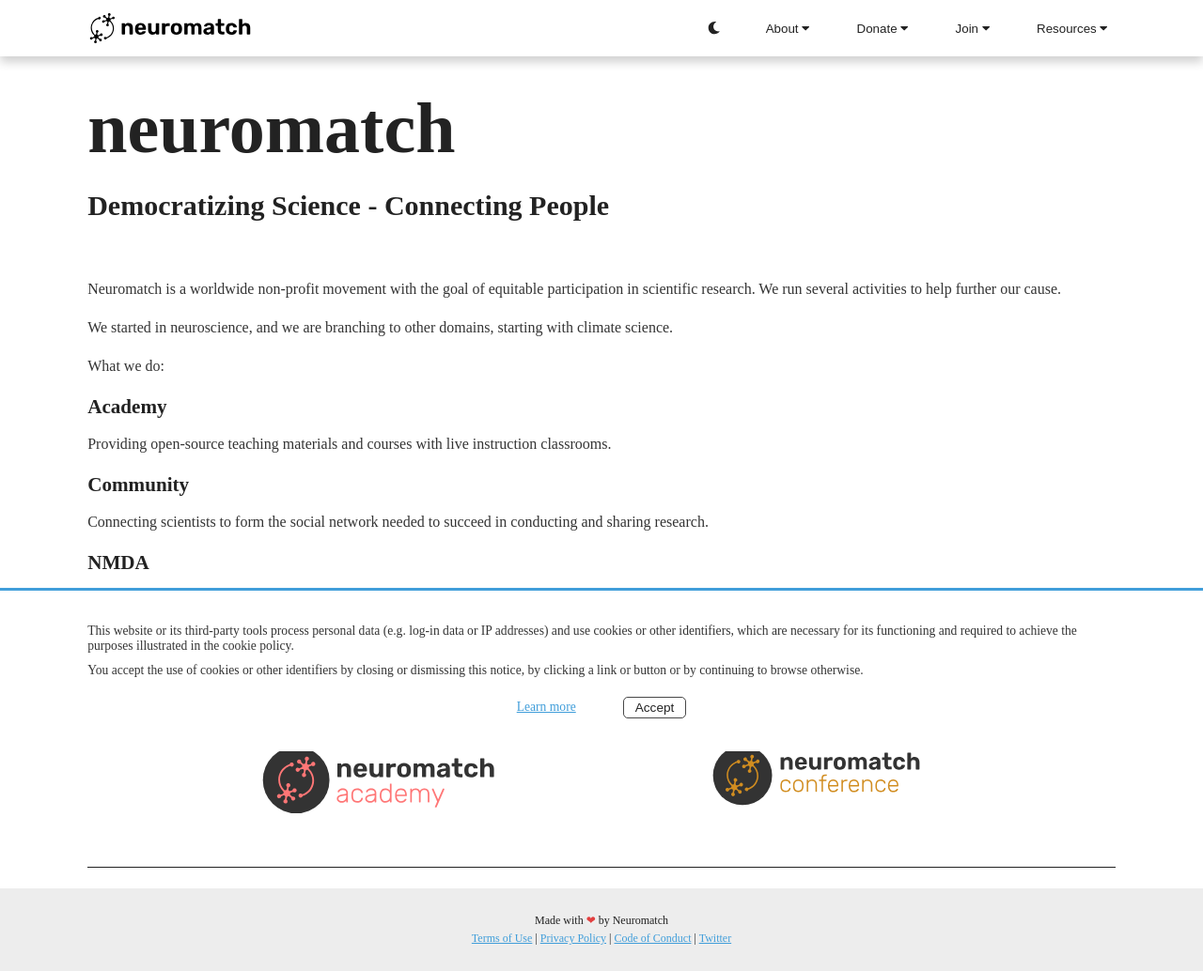
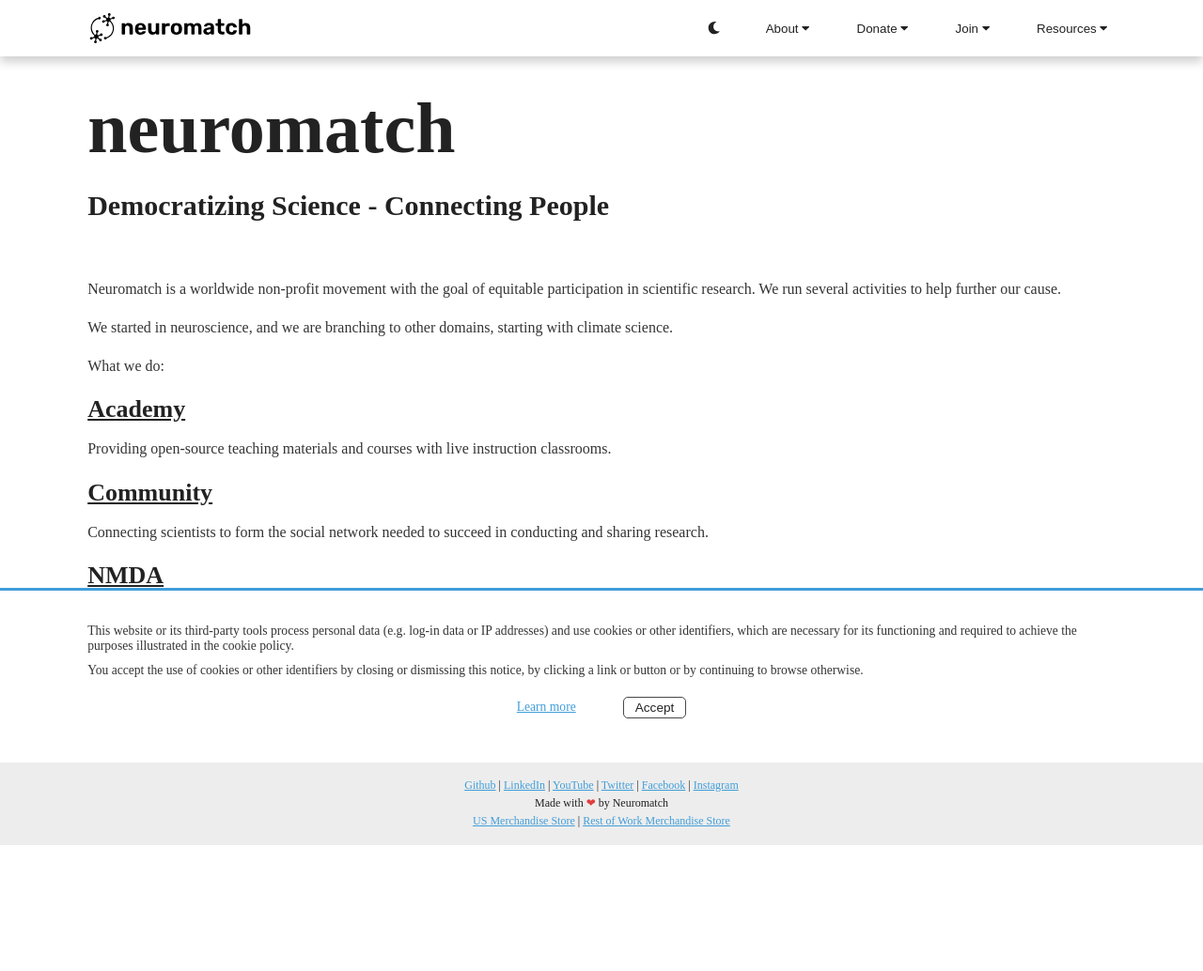
Before and after one commit to neuromatch/neuromatch.io, a Gatsby site: page / in a window 1280 px wide. Shown: the whole page at 94% size. After the commit the page ends 900 px from the top, so only its background shows below. Built offline with nearby package versions, Linux system fonts and the light colour scheme; Gatsby itself is replaced by a stand-in of ours; what typography-theme-moraga would draw is missing.

Commit message:
add footer changes, small fixes

```diff
--- a/src/components/Footer/index.js
+++ b/src/components/Footer/index.js
@@ -1,11 +1,12 @@
-import { Link } from "gatsby";
+//import { Link } from "gatsby";
 import React from "react";
 import styled from "styled-components";
 import { media } from "../../styles";
 import { color } from "../../utils";
 
+
 const StyledFooter = styled.div`
-  height: 5.5em;
+  height: 5.5rem;
   background-color: ${p =>
     color.scale(p.theme.colors.primary, p.theme.colors.factor * 7)};
 
@@ -18,7 +19,7 @@
     height: 6.5em;
   `}
 
-  padding: 0 15px;
+  padding: 7rem auto;
 `;
 
 const StyledFooterText = styled.div`
@@ -28,16 +29,17 @@
   line-height: 1.6em;
 `;
 
-// const StyledLink = styled.a.attrs({
-//   target: '_blank',
-//   rel: 'noopener noreferrer',
-// })`
-//   color: ${p => p.theme.colors.accent};
-// `;
+//const StyledLink = styled.a.attrs({
+//  target: '_blank',
+//  rel: 'noreferrer',
+//})`
+//  color: ${p => p.theme.colors.accent};
+//  cursor: pointer;
+//`;
 
-const StyledInternalLink = styled(Link)`
-  color: ${p => p.theme.colors.accent};
-`;
+//const StyledInternalLink = styled(Link)`
+//  color: ${p => p.theme.colors.accent};
+//`;
 
 const Red = styled.span`
   color: ${p => p.theme.colors.danger};
@@ -46,24 +48,43 @@
 const Footer = () => (
   <StyledFooter>
     <StyledFooterText>
+      <a target="_blank" rel="noreferrer" href="https://github.com/neuromatch">
+        Github
+      </a>
+      {" | "}
+      <a target="_blank" rel="noreferrer" href="https://www.linkedin.com/company/neuromatch">
+        LinkedIn
+      </a>
+      {" | "}
+      <a target="_blank" rel="noreferrer" href="https://www.youtube.com/channel/UC4LoD4yNBuLKQwDOV6t-KPw">
+        YouTube
+      </a>
+      {" | "}
+      <a target="_blank" rel="noreferrer" href="https://twitter.com/neuromatch?lang=en">
+        Twitter
+      </a>
+      {" | "}
+      <a target="_blank" rel="noreferrer" href="https://www.facebook.com/Neuromatch/">
+        Facebook
+      </a>
+      {" | "}
+      <a target="_blank" rel="noreferrer" href="https://www.instagram.com/neuromatch/">
+        Instagram
+      </a>
+      <br />
       Made with
       <Red>&nbsp;❤&nbsp;</Red>
       by Neuromatch
       <br />
-      <StyledInternalLink to="/terms-of-use">Terms of Use</StyledInternalLink>
+      <a target="_blank" rel="noreferrer" href="https://neuromatch.myspreadshop.com/">
+        US Merchandise Store
+      </a>
       {" | "}
-      <StyledInternalLink to="https://academy.neuromatch.io/about/Privacy">
-        Privacy Policy
-      </StyledInternalLink>
-      {" | "}
-      <StyledInternalLink to="https://github.com/NeuromatchAcademy/precourse/blob/master/CODE_OF_CONDUCT.md">
-        Code of Conduct
-      </StyledInternalLink>
-      {" | "}
-      <StyledInternalLink to="https://twitter.com/neuromatch">
-        Twitter
-      </StyledInternalLink>
-    </StyledFooterText>
+      <a target="_blank" rel="noreferrer" href="https://neuromatch.myspreadshop.net/">
+        Rest of Work Merchandise Store
+      </a>
+      <br />
+      </StyledFooterText>
   </StyledFooter>
 );
 
--- a/src/pages/about/policies.js
+++ b/src/pages/about/policies.js
@@ -53,12 +53,6 @@
           <li>Donation and Gift Acceptance - <a
           href="https://drive.google.com/file/d/1ZILc4lB2JE3Z6V2nhW78nx3EvzFiLyzA/view?usp=share_link" target="_blank" rel="noreferrer">click
           here</a></li>
-          <li>Final 2021 Form 990 Signed - <a
-          href="https://drive.google.com/file/d/16wOi1VcWX7lSm5HAHnpV9wnqnIWpFs1v/view?usp=share_link" target="_blank" rel="noreferrer">click
-          here</a></li>
-          <li>Final 2020 Form 990 pg1 - <a
-          href="https://drive.google.com/file/d/1z7Av_FLmZAD-JvdpAIp8b1Fi5cbVSMuC/view?usp=share_link" target="_blank" rel="noreferrer">click
-          here</a></li>
           <li>Neuromatch Code of Conduct - <a
           href="https://drive.google.com/file/d/1uogBszCuY2BzPmb7S5A2TaXeIgZz6bB-/view?usp=share_link" target="_blank" rel="noreferrer">click
           here</a></li>
--- a/src/pages/index.js
+++ b/src/pages/index.js
@@ -3,21 +3,21 @@
 import styled from "styled-components";
 import Layout from "../components/layout";
 import { media } from "../styles";
-import { useThemeContext } from "../styles/themeContext";
+//import { useThemeContext } from "../styles/themeContext";
 
-// -- CONSTANTS
-const logos = [
-  {
-    key: "academy",
-    dark: "svgs/logos/neuromatch-academy-dark.svg",
-    light: "svgs/logos/neuromatch-academy-light.svg"
-  },
-  {
-    key: "conference",
-    dark: "svgs/logos/neuromatch-conference-dark.svg",
-    light: "svgs/logos/neuromatch-conference-light.svg"
-  }
-];
+//// -- CONSTANTS
+//const logos = [
+//  {
+//    key: "academy",
+//    dark: "svgs/logos/neuromatch-academy-dark.svg",
+//    light: "svgs/logos/neuromatch-academy-light.svg"
+//  },
+//  {
+//    key: "conference",
+//    dark: "svgs/logos/neuromatch-conference-dark.svg",
+//    light: "svgs/logos/neuromatch-conference-light.svg"
+//  }
+//];
 
 // -- COMPONENTS
 const MainBlock = styled.section`
@@ -44,6 +44,24 @@
   `}
 `;
 
+const H3Link = styled.a`
+  font-size: 26px;
+  margin-bottom: 1.5rem;
+  margin-top: 1.5rem;
+  cursor: pointer;
+  color: ${p => p.theme.colors.secondary};
+
+  &:hover {
+    color: rgba(49,124,173,1);
+    text-decoration: none;
+  }
+
+
+  /* scale according to screen width */
+  ${media.extraSmall`
+    font-size: 4vw;
+  `}
+`;
 
 const TopicHeading = ({ children }) => <b>{`${children} · `}</b>;
 
@@ -51,24 +69,24 @@
   children: PropTypes.oneOfType([PropTypes.string, PropTypes.node]).isRequired
 };
 
-const LogosArray = styled.div`
-  display: flex;
-  justify-content: space-evenly;
-  /* show goals vertically in smaller screen */
-  ${media.small`
-    justify-content: center;
-    flex-wrap: wrap;
-  `}
-`;
-
-const LogoImage = styled.img`
-  margin: 2.4rem 0;
-  width: 300px;
-`;
+//const LogosArray = styled.div`
+//  display: flex;
+//  justify-content: space-evenly;
+//  /* show goals vertically in smaller screen */
+//  ${media.small`
+//    justify-content: center;
+//    flex-wrap: wrap;
+//  `}
+//`;
+//
+//const LogoImage = styled.img`
+//  margin: 2.4rem 0;
+//  width: 300px;
+//`;
 
 // -- MAIN
 export default () => {
-  const { theme } = useThemeContext();
+//  const { theme } = useThemeContext();
 
   return (
     <Layout>
@@ -83,32 +101,37 @@
             We started in neuroscience, and we are branching to other domains, starting with climate science.
           </p>
           <p>What we do:</p>
-          <h3>Academy</h3>
+          <h3><H3Link href="https://academy.neuromatch.io/" target="_blank"
+          rel="noreferrer">Academy</H3Link></h3>
           <p>
             Providing open-source teaching materials and courses with live instruction classrooms.
           </p>
-          <h3>Community</h3>
+          <h3><H3Link href="https://conference.neuromatch.io/" target="_blank"
+          rel="noreferrer">Community</H3Link></h3>
           <p>
             Connecting scientists to form the social network needed to succeed in conducting and sharing research.
           </p>
-          <h3>NMDA</h3>
+          <h3><H3Link href="https://www.nmda.io/" target="_blank"
+          rel="noreferrer">NMDA</H3Link></h3>
           <p>
           Matching people with research, career, and collaboration opportunities.
           </p>
-          <h3>Open Publishing</h3>
+          <h3><H3Link href="https://www.nmop.io/" target="_blank"
+          rel="noreferrer">Open Publishing</H3Link></h3>
           <p>
           Reimagining scientific publishing as an equitable system.
           </p>
-          <LogosArray>
-            {logos.map(x => (
-              <a href={`https://${x.key}.neuromatch.io`}>
-                <LogoImage key={x.key} src={x[theme.toLowerCase()]} />
-              </a>
-            ))}
-          </LogosArray>
         </section>
       </MainBlock>
       <hr />
     </Layout>
   );
 };
+
+//          <LogosArray>
+//            {logos.map(x => (
+//              <a href={`https://${x.key}.neuromatch.io`}>
+//                <LogoImage key={x.key} src={x[theme.toLowerCase()]} />
+//              </a>
+//            ))}
+//          </LogosArray>
```
